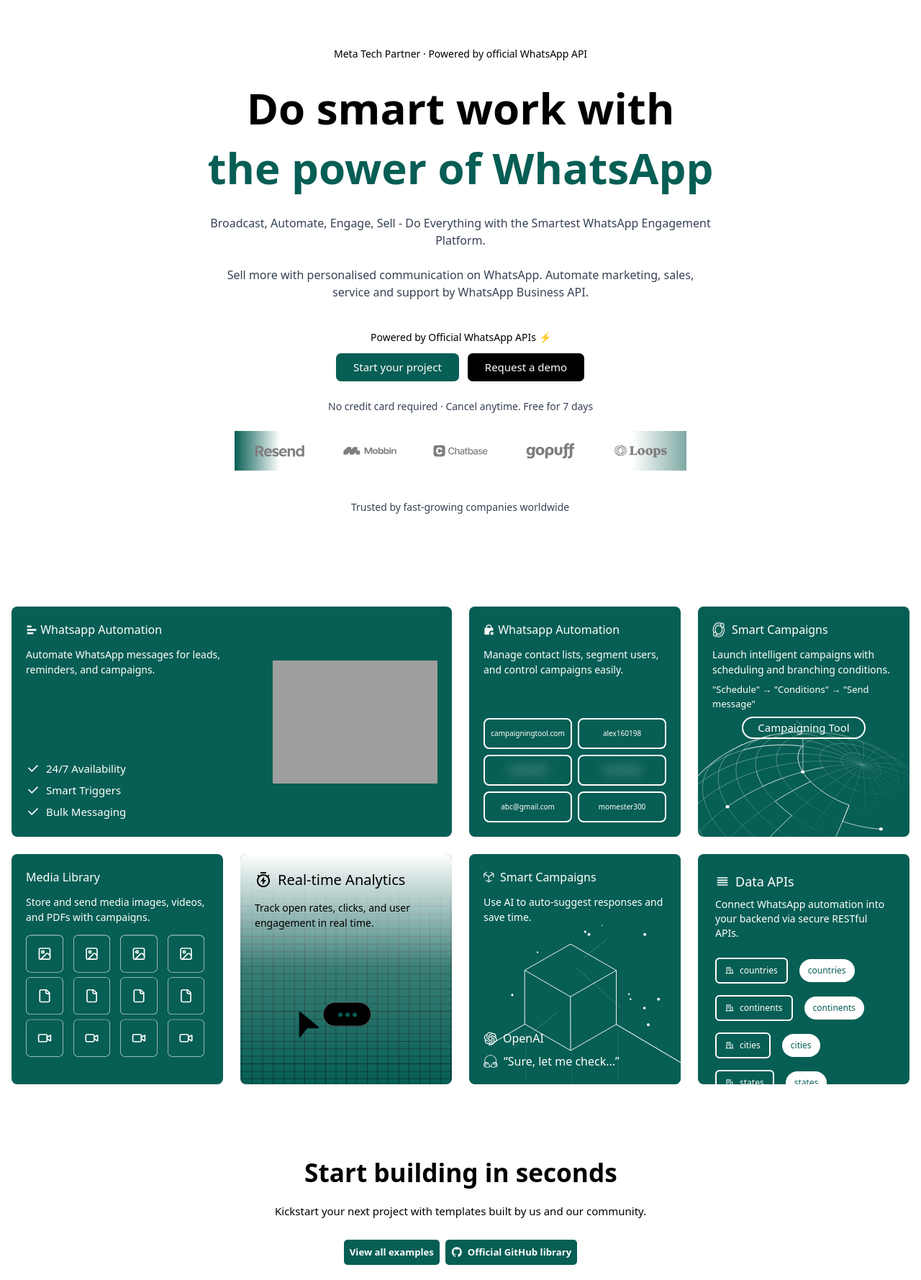
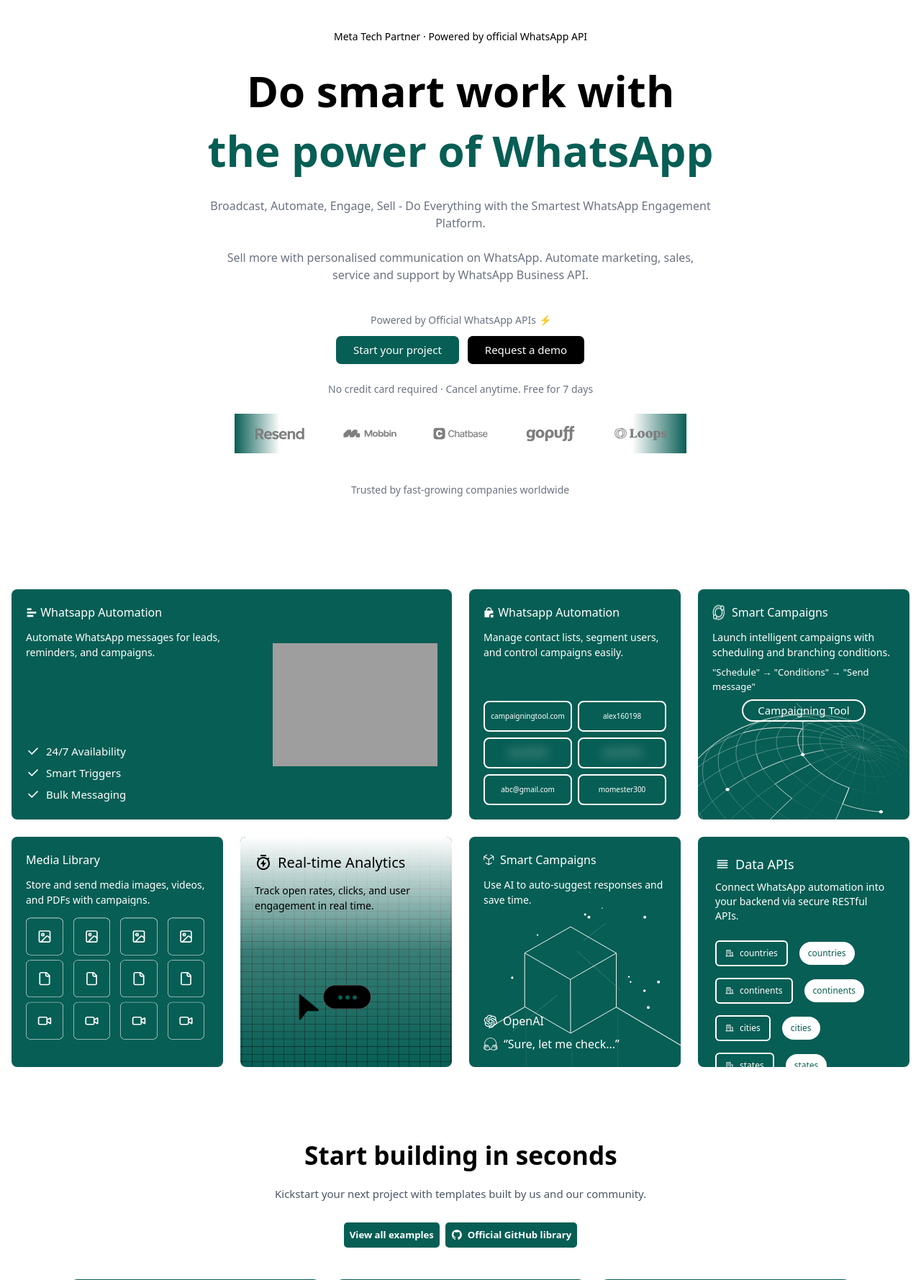
Before and after one commit to pallabmondal27112004/campaining_toolNew, a PHP site: page / in a window 1280 px wide. Shown: the part 64-1843 px from the top of the page at 72% size. Run offline with PHP 8.4, Linux system fonts and the light colour scheme; style sheets or scripts are compiled from the project's sources; some libraries are stand-ins or nearby versions; grey boxes are pictures that could not be loaded.

Commit message:
first commit

```diff
--- a/index.php
+++ b/index.php
@@ -6,9 +6,15 @@
   <meta name="viewport" content="width=device-width, initial-scale=1.0">
   <title>Document</title>
 
-  <?php
+  <!-- <?php
   include("headlink.php")
-  ?>
+  ?> -->
+
+<link rel="stylesheet" href="https://cdnjs.cloudflare.com/ajax/libs/remixicon/4.6.0/remixicon.css" integrity="sha512-kJlvECunwXftkPwyvHbclArO8wszgBGisiLeuDFwNM8ws+wKIw0sv1os3ClWZOcrEB2eRXULYUsm8OVRGJKwGA==" crossorigin="anonymous" referrerpolicy="no-referrer" />
+
+<link rel="stylesheet" href="./output.css">
+<link href="https://unpkg.com/aos@2.3.1/dist/aos.css" rel="stylesheet">
+<script src="https://unpkg.com/aos@2.3.1/dist/aos.js"></script>
   <style>
     .scrollbar-hide {
       -ms-overflow-style: none !important;
@@ -28,7 +34,7 @@
 
     .gradient-color {
       background: #075E54;
-      background: linear-gradient(90deg, rgba(7, 94, 84, 1) 0%, rgba(63, 207, 142, 0) 10%, rgba(255, 255, 255, 0) 88%, rgba(126, 169, 164, 1) 100%, rgba(7, 94, 84, 1) 100%);
+      background: linear-gradient(90deg, rgba(7, 94, 84, 1) 0%, rgba(63, 207, 142, 0) 10%, rgba(255, 255, 255, 0) 88%, rgba(7, 94, 84, 1) 100%);
     }
 
     .overlay-background {
@@ -64,7 +70,7 @@
     data-aos-anchor="#example-anchor"
      data-aos-offset="500"
      data-aos-duration="1000"
-      class="text-[12px] sm:text-[14px] ">Meta Tech Partner · Powered by official WhatsApp API</p>
+      class="text-[12px] sm:text-[14px] mt-10 text-black">Meta Tech Partner · Powered by official WhatsApp API</p>
 
       <!-- Main Heading -->
       <h1
@@ -72,7 +78,7 @@
     data-aos-anchor="#example-anchor"
      data-aos-offset="500"
      data-aos-duration="1000"
-      class="text-2xl sm:text-4xl lg:text-6xl font-bold leading-snug overflow-hidden" data-aos="zoom-out">
+      class="text-2xl sm:text-4xl lg:text-6xl text-black font-bold leading-snug overflow-hidden" data-aos="zoom-out">
         Do smart work with <br>
         <span
         data-aos="zoom-out"
@@ -88,7 +94,7 @@
     data-aos-anchor="#example-anchor"
      data-aos-offset="500"
      data-aos-duration="1000"
-      class="text-[14px] sm:text-[16px] text-gray-700 dark:text-gray-300 max-w-3xl">
+      class="text-[14px] sm:text-[16px] text-gray-500  max-w-3xl">
         Broadcast, Automate, Engage, Sell - Do Everything with the Smartest WhatsApp Engagement Platform.
       </p>
 
@@ -98,7 +104,7 @@
     data-aos-anchor="#example-anchor"
      data-aos-offset="500"
      data-aos-duration="1000"
-      class="text-[14px] sm:text-[16px] text-gray-700 dark:text-gray-300 max-w-2xl">
+      class="text-[14px] sm:text-[16px] text-gray-500 max-w-2xl">
         Sell more with personalised communication on WhatsApp. Automate marketing, sales, service and support by
         WhatsApp Business API.
       </p>
@@ -110,7 +116,7 @@
     data-aos-anchor="#example-anchor"
      data-aos-offset="500"
      data-aos-duration="1000"
-        class="text-[12px] sm:text-[14px] font-medium">Powered by Official WhatsApp APIs ⚡</span>
+        class="text-[12px] sm:text-[14px] text-gray-500 font-medium">Powered by Official WhatsApp APIs ⚡</span>
 
         <div class="btns flex flex-col sm:flex-row gap-3 mt-3 sm:mt-0 overflow-hidden" data-aos="zoom-out-left">
           <button
@@ -138,7 +144,7 @@
     data-aos-anchor="#example-anchor"
      data-aos-offset="500"
      data-aos-duration="1000"
-      class="text-[12px] sm:text-[14px] text-gray-700 dark:text-gray-300 max-w-2xl">
+      class="text-[12px] sm:text-[14px] text-gray-500 max-w-2xl">
         No credit card required · Cancel anytime. Free for 7 days
       </p>
 
@@ -162,7 +168,7 @@
     data-aos-anchor="#example-anchor"
      data-aos-offset="500"
      data-aos-duration="1000"
-     class="text-[12px] sm:text-[14px] text-gray-700 dark:text-gray-300 max-w-2xl mt-4">
+     class="text-[12px] sm:text-[14px] text-gray-500 max-w-2xl mt-4">
         Trusted by fast-growing companies worldwide
       </p>
 
@@ -380,7 +386,7 @@
       data-aos="zoom-out"
         data-aos-easing="linear"
         data-aos-duration="1000"
-      class="text-black text-[10px] text-center md:text-[15px]">Kickstart your next project with templates built by us and our community.</p>
+      class="text-gray-600 text-[10px] text-center md:text-[15px]">Kickstart your next project with templates built by us and our community.</p>
       <div class="flex justify-center items-center gap-2 my-3">
 
         <button
@@ -515,12 +521,12 @@
           data-aos="zoom-out"
           data-aos-easing="linear"
           data-aos-duration="1000"
-          class="md:text-[34.2px] text-[1.3rem]">Stay productive and manage your app</p>
+          class="md:text-[34.2px] text-[1.3rem] text-black">Stay productive and manage your app</p>
         <p
           data-aos="zoom-out"
           data-aos-easing="linear"
           data-aos-duration="1000"
-          class="md:text-[34.2px] text-[1.3rem]"> without leaving the dashboard</p>
+          class="md:text-[34.2px] text-[1.3rem] text-black"> without leaving the dashboard</p>
       </div>
       <div class="overflow-hidden">
         <button
@@ -592,12 +598,12 @@
         data-aos="zoom-out"
         data-aos-easing="linear"
         data-aos-duration="1000"
-        class="text-[1.5rem] font-bold md:text-[32px]  ">Join the community</p>
+        class="text-[1.5rem] font-bold md:text-[32px] text-black  ">Join the community</p>
       <p
         data-aos="zoom-out"
         data-aos-easing="linear"
         data-aos-duration="1000"
-        class="md:text-[16px] text-[10px]">Discover what our co mmunity has to say about their Supabase experience.</p>
+        class="md:text-[16px] text-[10px] text-gray-600">Discover what our co mmunity has to say about their Supabase experience.</p>
       <div class="flex gap-2">
         <button
           data-aos="fade-left"
@@ -858,18 +864,18 @@
       data-aos="zoom-out"
         data-aos-easing="linear"
         data-aos-duration="1000"
-      class="mdtext-[35px] text-[1.5rem] font-bold text-center">Build in a weekend,scale to millions</p>
+      class="mdtext-[35px] text-[1.5rem] font-bold text-center text-black">Build in a weekend,scale to millions</p>
       <div class="flex gap-2">
         <button
          data-aos="fade-left"
         data-aos-easing="linear"
         data-aos-duration="1000"
-        class="md:text-[13px ] text-[10px] bg-[#075E54] rounded-[6px] border-[#075E54] p-3 text-white font-bold">Start your project</button>
+        class="md:text-[15px] text-[10px] bg-[#075E54] rounded-[6px] border-[#075E54] p-3 text-white font-bold">Start your project</button>
         <button
          data-aos="fade-right"
         data-aos-easing="linear"
         data-aos-duration="1000"
-        class="text-black border border-black rounded-[6px] p-3 md:text-[13px ] text-[10px] font-bold">Request a demo</button>
+        class="text-black border border-black rounded-[6px] p-3 md:text-[15px] text-[10px] font-bold">Request a demo</button>
       </div>
     </div>
   </section>
--- a/nevbar.php
+++ b/nevbar.php
@@ -1,6 +1,6 @@
-<nav class="flex h-[64px] pl-[20px] pr-[20px] sm:pl-[50px] sm:pr-[50px] border-b-2 border-[#353131] w-full items-center justify-between fixed bg-white z-30 lg:relative">
+<nav class="flex h-[64px] pl-[20px] pr-[20px] sm:pl-[50px] sm:pr-[50px] border-b-2 border-[#353131] w-full items-center justify-between fixed bg-white z-30 ">
 
-  <div class="left-side flex items-center justify-between lg:w-[65%]">
+  <div class="left-side flex items-center justify-between text-black lg:w-[65%] ">
     <a
     data-aos="fade-up"
     data-aos-anchor="#example-anchor"
@@ -53,7 +53,8 @@
     data-aos-anchor="#example-anchor"
      data-aos-offset="500"
      data-aos-duration="1000"
-    class="flex items-center gap-1 justify-center">
+
+    class="flex items-center gap-1 justify-cente">
       <i class="ri-github-fill text-[28px]"></i>
       <span class="text-[12px]">77.1K</span>
     </div>
@@ -78,11 +79,11 @@
 
   </div>
   <button id="menu-toggle" class="lg:hidden text-2xl ml-2 z-50">
-      <i id="menu-icon" class="ri-menu-line"></i>
+      <i id="menu-icon" class="ri-menu-line text-black"></i>
     </button>
 
   <!-- Mobile Menu -->
-  <div id="mobile-menu" class="fixed top-0 right-0 h-full w-64 bg-white shadow-lg transform translate-x-full transition-transform duration-300 ease-in-out lg:hidden flex flex-col p-6 gap-4 z-40">
+  <div id="mobile-menu" class="fixed top-0 right-0 h-full w-64 text-black bg-white shadow-lg transform translate-x-full transition-transform duration-300 ease-in-out lg:hidden flex flex-col p-6 gap-4 z-40">
     <span class="font-[500] text-[16px]"><a href="#product">Product <i class="ri-arrow-down-s-line"></i></a></span>
     <span class="font-[500] text-[16px]"><a href="privacy.php">Features <i class="ri-arrow-down-s-line"></i></a></span>
     <span class="font-[500] text-[16px]"><a href="#Enterprise">Enterprise</a></span>
--- a/pricing.php
+++ b/pricing.php
@@ -23,7 +23,7 @@
                 data-aos-anchor="#example-anchor"
                 data-aos-offset="500"
                 data-aos-duration="1000"
-                class="text-[#075E54] font-semibold tracking-widest mb-2">PRICING</p>
+                class="text-[#075E54] font-semibold tracking-widest mt-4 mb-2">PRICING</p>
             <h2
                 data-aos="zoom-out"
                 data-aos-anchor="#example-anchor"
@@ -144,7 +144,7 @@
             ?>
             <!-- <?php echo $plan['name']; ?> Plan -->
             <div
-                data-aos="<?php echo $animation; ?>"
+                  data-aos="zoom-out"
                 data-aos-anchor="#example-anchor"
                 data-aos-offset="500"
                 data-aos-duration="1000"
```
Also changed, not shown: privacy.php (+19 -11 lines), package-lock.json.
